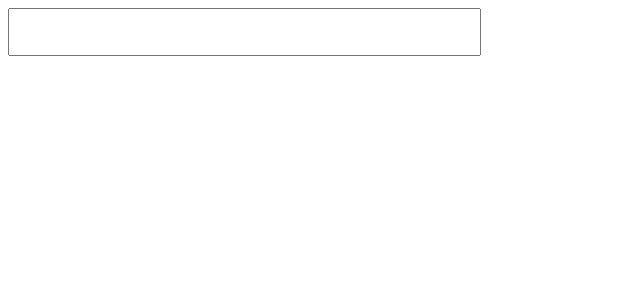
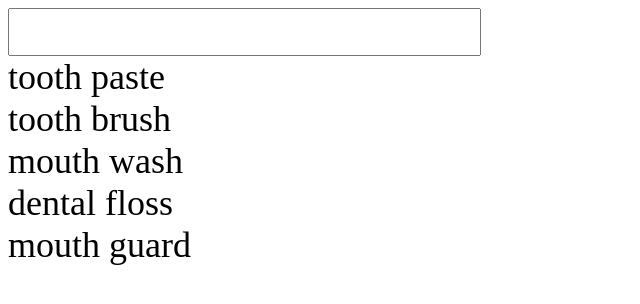
Before and after one commit to mihiranchathuranga/learn_react3, a React (Create React App) app: page / in a window 1280 px wide. Shown: the top 304 px of the page, without its empty margins (0-640 px from the left). Built offline with nearby package versions, Linux system fonts and the light colour scheme.

Commit message:
define the new products.map()

```diff
--- a/src/components/SearchBar/SearchBar.js
+++ b/src/components/SearchBar/SearchBar.js
@@ -22,6 +22,12 @@ const handleInputChange = (event) => {
            setSearchValue("")
     }
 
+    /*console.log(
+        products.map((product) => {
+            return product.toUpperCase()
+        })
+    )*/
+
     const shouldDisplayButton = searchValue.length > 0
 
 
@@ -30,6 +36,11 @@ const handleInputChange = (event) => {
        <div>
            <input type="text" value={searchValue} onChange={handleInputChange}/>
            {shouldDisplayButton && <button onClick={handleClearClick}>clear</button>}
+
+        {products.map((product)=> {
+            return <div>{product}</div>
+        })}
+
        </div>
    )
 }
```
